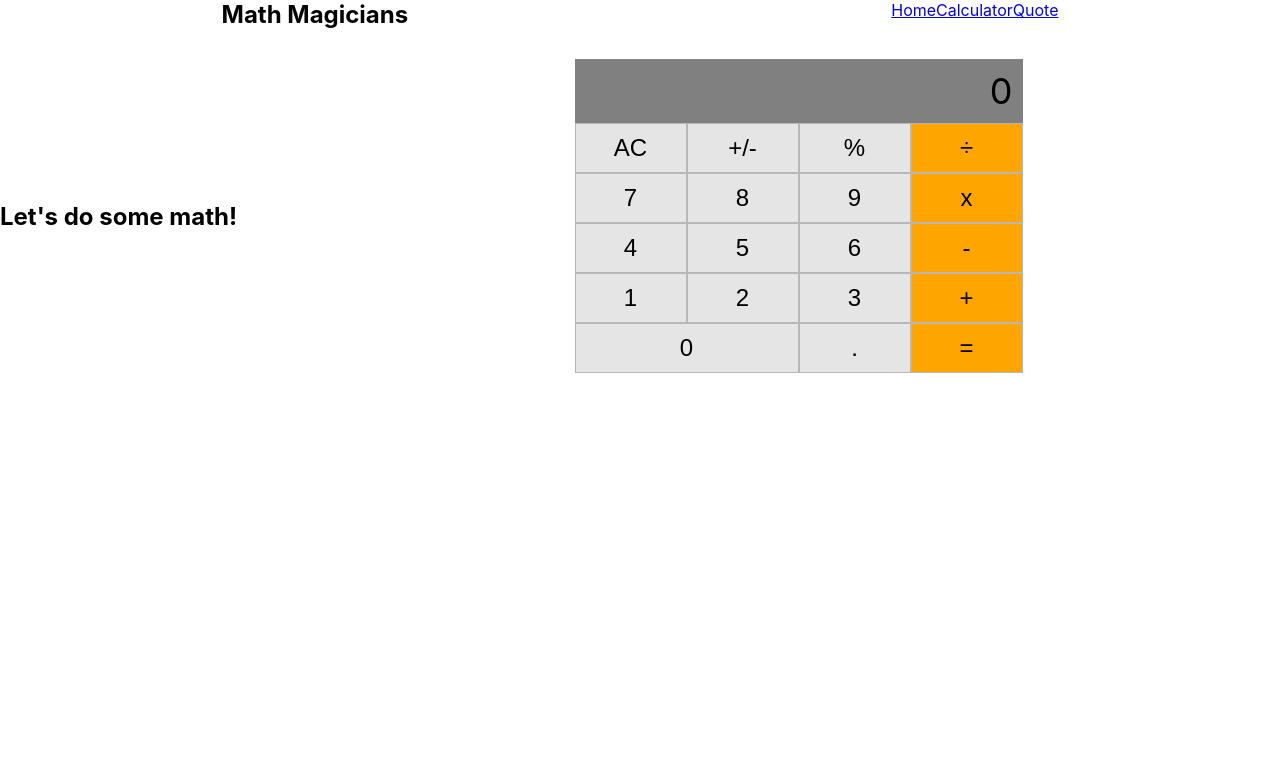
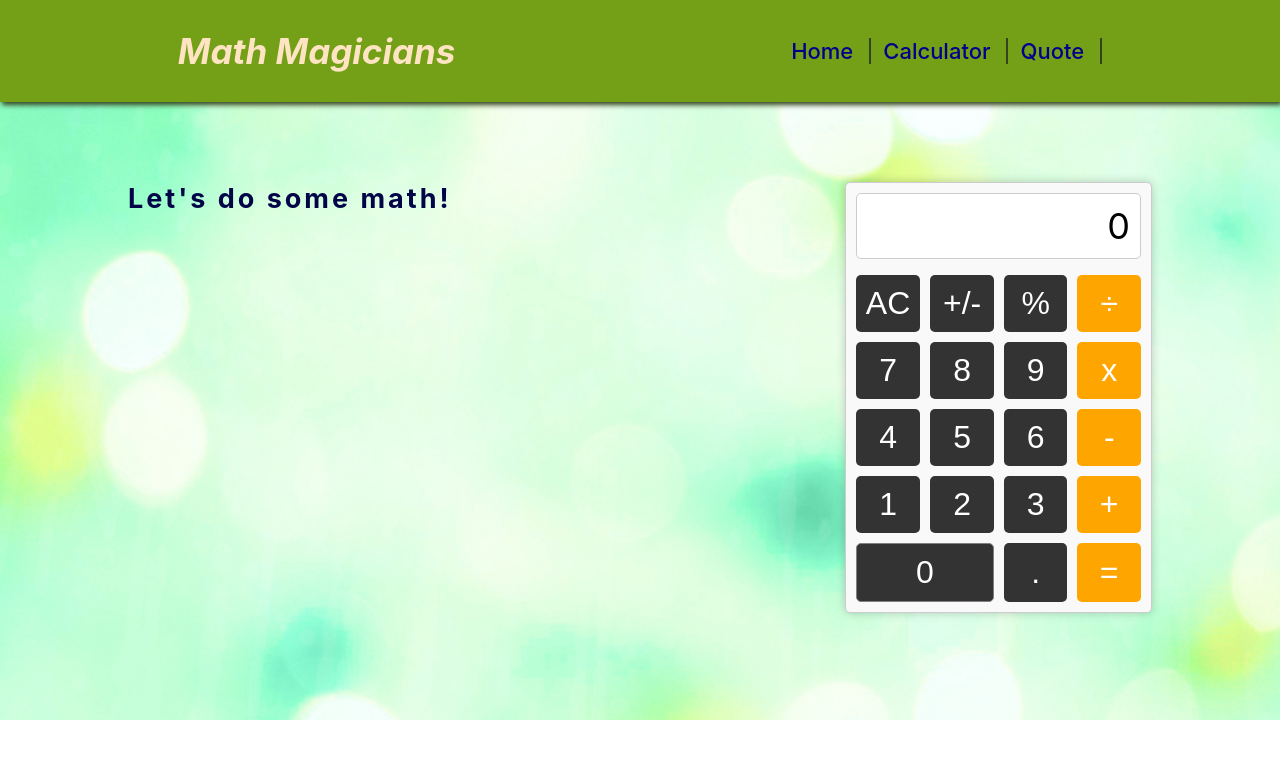
Before and after one commit to zhorabay/Math-magicians, a React (Create React App) app: page /calculator in a window 1280 px wide. Shown: the top 758 px of the page. Built offline with nearby package versions, Linux system fonts and the light colour scheme.

Commit message:
Give some style

```diff
--- a/src/components/Home.js
+++ b/src/components/Home.js
@@ -4,6 +4,7 @@ const Home = () => {
       <h2>Welcome to our page!</h2>
       <p>
         Lorem ipsum dolor sit amet, consectetur adipiscing elit, sed do eiusmod tempor incididunt ut labore et dolore magna aliqua. Ut enim ad minim veniam, quis nostrud exercitation ullamco laboris nisi ut aliquip ex ea commodo consequat. Duis aute irure dolor in reprehenderit in voluptate velit esse cillum dolore eu fugiat nulla pariatur. Excepteur sint occaecat cupidatat non proident, sunt in culpa qui officia deserunt mollit anim id est laborum.
+        <br />
         <br />
         Sed ut perspiciatis, unde omnis iste natus error sit voluptatem accusantium doloremque laudantium, totam rem aperiam eaque ipsa, quae ab illo inventore veritatis et quasi architecto beatae vitae dicta sunt, explicabo. Nemo enim ipsam voluptatem, quia voluptas sit, aspernatur aut odit aut fugit, sed quia consequuntur magni dolores eos, qui ratione voluptatem sequi nesciunt, neque porro quisquam est, qui dolorem ipsum, quia dolor sit amet consectetur adipiscing velit, sed quia non numquam do eius modi tempora incididunt, ut labore et dolore magnam aliquam quaerat voluptatem.
       </p>
--- a/src/components/Navbar.js
+++ b/src/components/Navbar.js
@@ -3,7 +3,7 @@ import { Link } from 'react-router-dom';
 const Navbar = () => {
   return (
     <nav className="navbar">
-      <h1>Math Magicians</h1>
+      <h1 className="logo">Math Magicians</h1>
       <ul className="links">
         <Link to="/">Home</Link>
         <Link to="/calculator">Calculator</Link>
--- a/src/components/Quote.js
+++ b/src/components/Quote.js
@@ -42,8 +42,13 @@ function Quote() {
 
   return (
     <div className="quote-flex">
-      <h3 className="quote">{quote.quote}</h3>
-      <h5 className="quote-author">{quote.author}</h5>
+      <h3 className="quote">
+        {quote.quote}
+        <span className="quote-author">
+          -
+          {quote.author}
+        </span>
+      </h3>
     </div>
   );
 }
--- a/src/components/style.css
+++ b/src/components/style.css
@@ -1,6 +1,12 @@
 * {
   box-sizing: border-box;
   margin: 0;
+}
+
+body {
+  background-image: url(../images/50-Beautiful-and-Minimalist-Presentation-Backgrounds-05.jpeg);
+  background-size: cover;
+  background-repeat: no-repeat;
 }
 
 /* Navbar styling */
@@ -8,6 +14,34 @@
 .navbar {
   display: flex;
   justify-content: space-around;
+  padding: 30px;
+  background-color: rgb(115, 160, 23);
+  box-shadow: 2px 3px 5px rgb(53, 66, 30);
+}
+
+.logo {
+  font-size: 35px;
+  font-style: oblique;
+  color: bisque;
+}
+
+.links {
+  display: flex;
+  gap: 12px;
+  align-items: center;
+}
+
+.links a {
+  font-size: 22px;
+  font-weight: 500;
+  border-right: 2px solid rgb(53, 66, 30);
+  text-decoration: none;
+  padding-right: 16px;
+  color: darkblue;
+}
+
+.links a:hover {
+  color: bisque;
 }
 
 /* Home styling */
@@ -15,45 +49,72 @@
 .home-flex {
   display: flex;
   flex-direction: column;
-  justify-content: center;
-  align-items: center;
   width: 80%;
   gap: 50px;
+  margin: 80px auto;
+}
+
+.home-flex h2 {
+  font-size: 27px;
+  color: #010547;
+}
+
+.home-flex p {
+  color: #010547;
+  font-size: 18px;
+  font-style: italic;
+  line-height: 30px;
 }
 
 /* Calculator styling */
 
 .calculator-flex {
   display: flex;
-  justify-content: center;
-  align-items: center;
-  gap: 80px;
+  justify-content: space-between;
+  margin: 80px auto;
+  width: 80%;
+}
+
+.calculator-flex h2 {
+  font-size: 27px;
+  color: #010547;
+  letter-spacing: 3px;
 }
 
 .calculator {
-  width: 35%;
-  margin: 30px auto;
-  background-color: #cbcbcb;
+  width: 30%;
+  border: 1px solid #ccc;
+  border-radius: 5px;
+  box-shadow: 0 0 10px rgba(0, 0, 0, 0.2);
+  padding: 10px;
+  background-color: #f9f9f9;
   text-align: right;
 }
 
 .display {
   font-size: 36px;
   padding: 10px;
-  background-color: gray;
+  background-color: #fff;
+  border: 1px solid #ccc;
+  border-radius: 5px;
 }
 
 .buttons {
   display: grid;
+  margin-top: 1rem;
   grid-template-columns: repeat(4, 1fr);
+  gap: 10px;
 }
 
 button {
   font-size: 24px;
   padding: 10px;
-  border: 1px solid rgb(183, 183, 183);
+  border: none;
+  border-radius: 5px;
   cursor: pointer;
-  background-color: #e5e5e5;
+  font-size: 2rem;
+  background-color: #333;
+  color: #fff;
   transition: background-color 0.2s;
 }
 
@@ -67,6 +128,7 @@ button:active {
 
 .span-two {
   grid-column: span 2;
+  border: 1px solid gray;
 }
 
 .symbol-bg {
@@ -76,24 +138,24 @@ button:active {
 /* Quote styling */
 
 .quote-flex {
-  display: flex;
-  flex-direction: column;
-  align-items: center;
-  justify-content: center;
-  gap: 20px;
-  width: 60%;
-  margin: 80px auto;
+  text-align: left;
+  width: 80%;
+  margin: 160px 80px;
 }
 
 .quote {
-  text-align: center;
+  color: #010547;
   font-weight: 500;
-  font-size: 18px;
+  font-size: 30px;
   font-style: italic;
+  line-height: 60px;
 }
 
 .quote-author {
+  color: rgb(115, 160, 23);
   align-self: flex-end;
-  font-weight: 300;
-  font-size: 14px;
+  font-weight: bold;
+  font-size: 30px;
+  padding: 0 5px;
+  letter-spacing: 5px;
 }
```
Also changed, not shown: src/images/50-Beautiful-and-Minimalist-Presentation-Backgrounds-05.jpeg (added).
